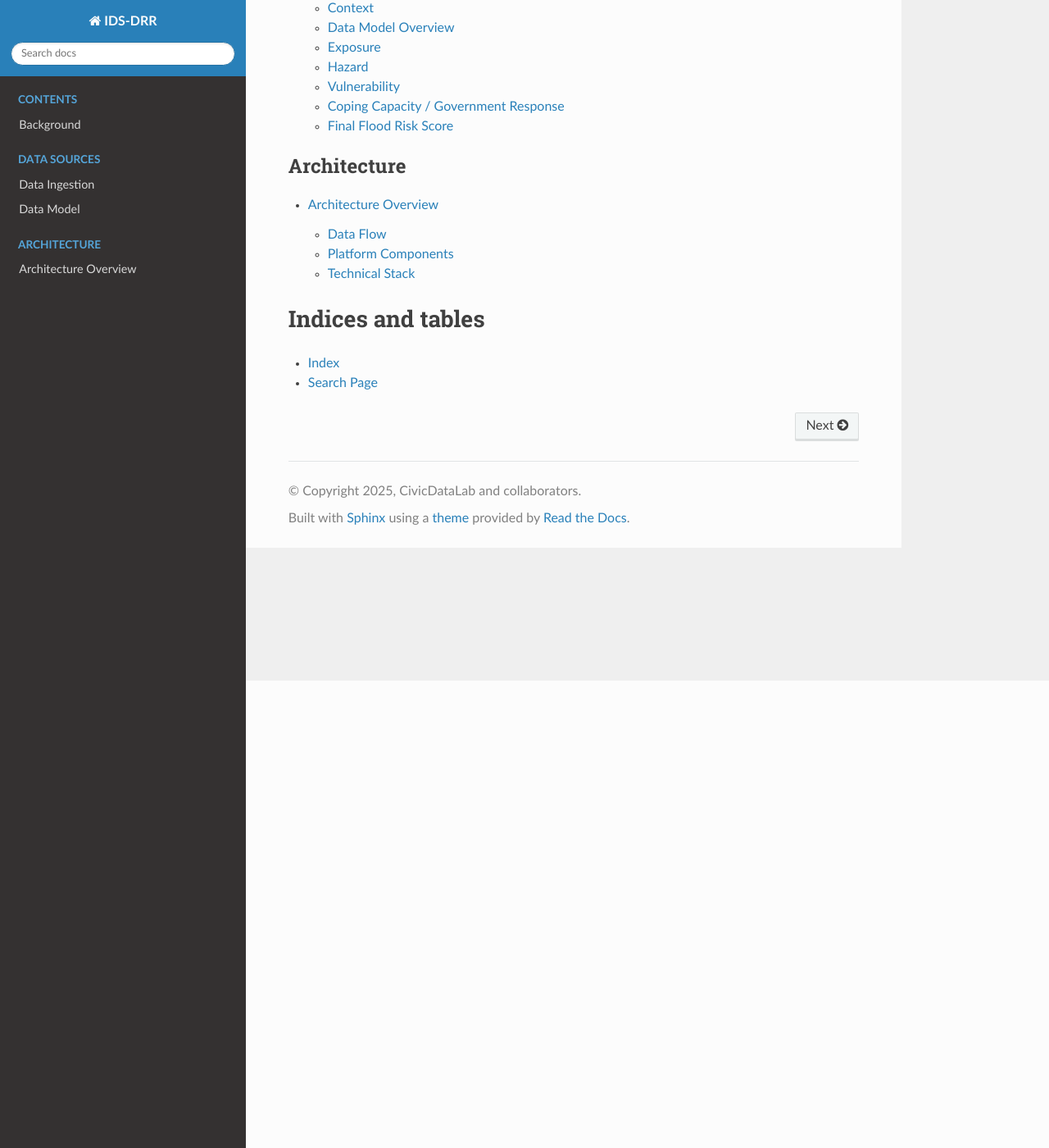
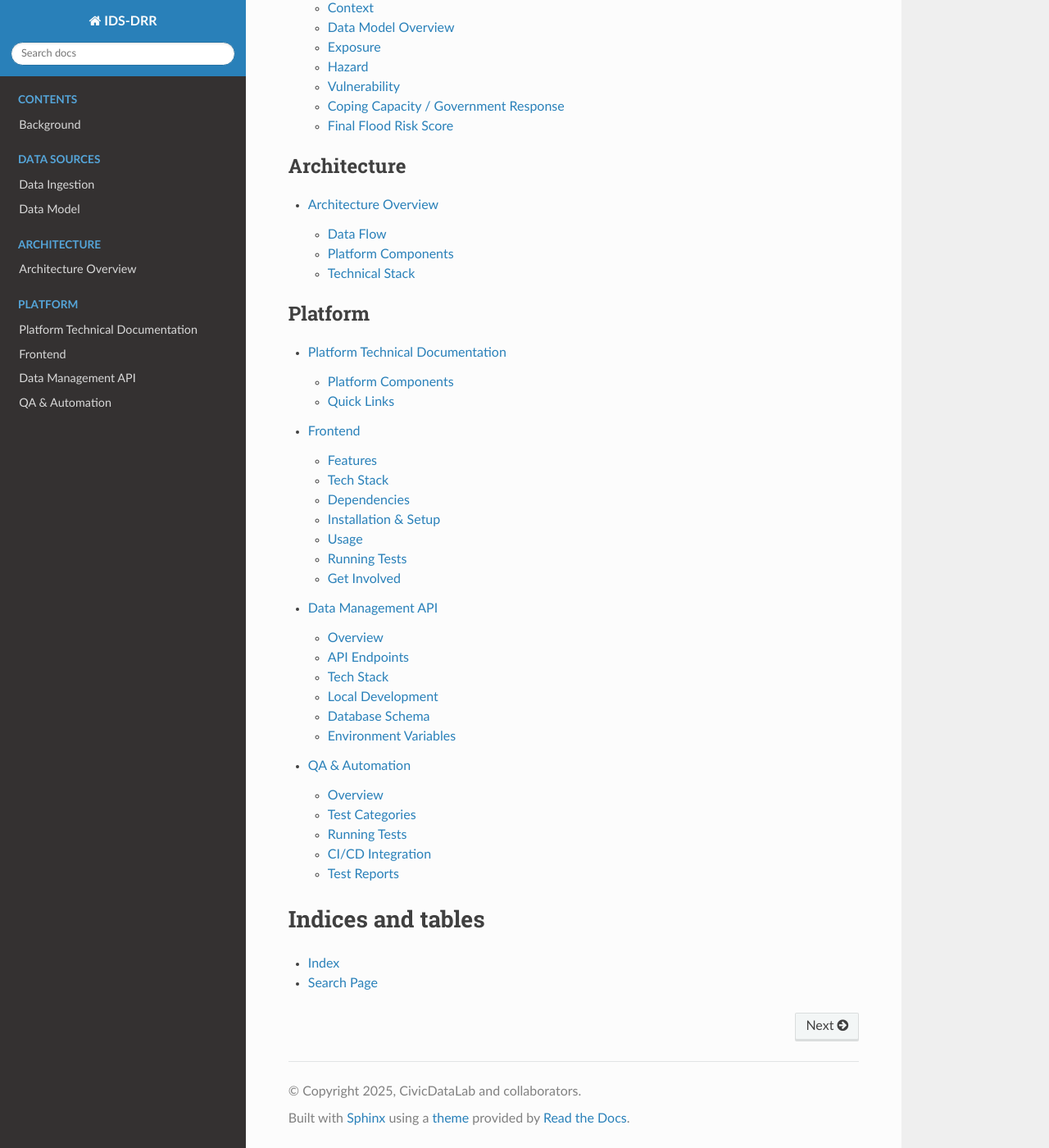
Before and after one commit to CivicDataLab/IDS-DRR, a Sphinx documentation site: the page built from docs/index.rst, in a window 1280 px wide and 1400 px high, scrolled down 570 px. Shown: the whole window at 82% size. Built offline with Sphinx 7.4.7 and the Read the Docs theme 3.1.0, drawn with Linux system fonts in a browser that asks for light colours; some of the changed lines change nothing that is shown.

Commit message:
add platfrom related documentation

````diff
--- a/docs/index.rst
+++ b/docs/index.rst
@@ -22,6 +22,15 @@ Welcome to the documentation for the Intelligent Data Solution for Disaster Risk
 
    architecture/overview
 
+.. toctree::
+   :maxdepth: 2
+   :caption: Platform
+
+   platform/index
+   platform/frontend
+   platform/data-management
+   platform/qa-automation
+
 
 Indices and tables
 ==================
--- /dev/null
+++ b/docs/platform/data-management.md
@@ -0,0 +1,41 @@
+# Data Management API
+
+The Data Management component provides the backend APIs and data management layer for the IDS-DRR platform.
+
+**Repository**: [IDS-DRR-Data-Management](https://github.com/CivicDataLab/IDS-DRR-Data-Management)
+
+## Overview
+
+The Data Management layer handles:
+
+- **Data Storage**: PostgreSQL database for storing processed data and risk scores
+- **API Endpoints**: RESTful APIs for frontend data access
+- **Data Ingestion**: Framework for ingesting processed data from the pipeline
+- **Caching**: Performance optimization for frequently accessed data
+
+## API Endpoints
+
+> **Note**: Full API documentation to be added in the future
+
+## Tech Stack
+
+> **Note**: To be documented in the future
+
+## Local Development
+
+```bash
+# Clone the repository
+git clone https://github.com/CivicDataLab/IDS-DRR-Data-Management.git
+cd IDS-DRR-Data-Management
+
+# Setup instructions
+# TODO
+```
+
+## Database Schema
+
+> **Note**: To be documented in the future
+
+## Environment Variables
+
+> **Note**: To be documented in the future
--- /dev/null
+++ b/docs/platform/frontend.md
@@ -0,0 +1,75 @@
+# Frontend
+
+The IDS-DRR Frontend is the user-facing web application that provides interactive maps, dashboards, and reports for disaster risk reduction decision-making.
+
+**Repository**: [IDS-DRR-Frontend](https://github.com/CivicDataLab/IDS-DRR-Frontend)
+
+## Features
+
+- **Interactive Maps**: Visualize flood risk scores, hazard, exposure, vulnerability, and coping capacity at district and revenue circle levels
+- **Time-based Filtering**: View data across different time periods (monthly)
+- **Boundary Selection**: Toggle between district and revenue circle views
+- **Indicator Selection**: Switch between different risk factors and indicators
+- **Reports**: Generate tailored reports for specific administrative units
+
+## Tech Stack
+
+| Technology | Purpose |
+|------------|---------|
+| **React** | UI framework |
+| **Next.js** | React framework for SSR and routing |
+| **GraphQL** | API query language |
+| **TypeScript** | Type-safe JavaScript (89.3%) |
+| **CSS/SCSS** | Styling |
+
+## Dependencies
+
+The following dependencies must be available globally on your system:
+
+- [Node.js](https://nodejs.org/en/) LTS v18+
+- npm (comes with Node.js)
+
+## Installation & Setup
+
+1. Clone the repository:
+
+   ```bash
+   git clone https://github.com/CivicDataLab/IDS-DRR-Frontend.git
+   ```
+
+2. Navigate to the project directory:
+
+   ```bash
+   cd IDS-DRR-Frontend
+   ```
+
+3. Install the dependencies:
+
+   ```bash
+   npm install --legacy-peer-deps
+   ```
+
+4. Create your local environment configuration from the sample file:
+
+   ```bash
+   cp env.sample .env.local
+   ```
+
+## Usage
+
+After completing the installation steps, run the project locally:
+
+```bash
+npm run dev
+```
+
+## Running Tests
+
+```bash
+npm run test
+```
+
+## Get Involved
+
+- Start by reading the [Code of Conduct](https://github.com/CivicDataLab/IDS-DRR-Frontend)
+- Get familiar with the contributor guidelines explaining the different ways you can support this project
--- /dev/null
+++ b/docs/platform/index.md
@@ -0,0 +1,21 @@
+# Platform Technical Documentation
+
+This section provides technical documentation for the IDS-DRR platform components.
+
+## Platform Components
+
+The IDS-DRR platform consists of three main components:
+
+| Component | Repository | Description |
+|-----------|------------|-------------|
+| **Frontend** | [IDS-DRR-Frontend](https://github.com/CivicDataLab/IDS-DRR-Frontend) | User-facing web application with interactive maps and dashboards |
+| **Data Management** | [IDS-DRR-Data-Management](https://github.com/CivicDataLab/IDS-DRR-Data-Management) | Backend APIs and data management layer |
+| **QA Automation** | [IDS-DRR-QA-Automation](https://github.com/CivicDataLab/IDS-DRR-QA-Automation) | Automated testing and quality assurance |
+| **Data Pipeline** | [IDS-DRR-Pipeline](https://github.com/CivicDataLab/IDS-DRR-Pipeline) | ETL pipelines for data ingestion and processing |
+| **Risk Models (Assam)** | [IDS-DRR-Assam-Risk-Model](https://github.com/CivicDataLab/IDS-DRR-Assam-Risk-Model) | Statistical models for flood risk scoring |
+
+## Quick Links
+
+- [Frontend Documentation](frontend.md)
+- [Data Management API](data-management.md)
+- [QA & Testing](qa-automation.md)
--- /dev/null
+++ b/docs/platform/qa-automation.md
@@ -0,0 +1,54 @@
+# QA & Automation
+
+The QA Automation component provides automated testing and quality assurance for the IDS-DRR platform.
+
+**Repository**: [IDS-DRR-QA-Automation](https://github.com/CivicDataLab/IDS-DRR-QA-Automation)
+
+## Overview
+
+This component ensures the quality and reliability of the IDS-DRR platform through:
+
+- **End-to-End Testing**: Automated browser tests for user workflows
+- **API Testing**: Validation of backend API responses
+- **Regression Testing**: Ensuring new changes don't break existing functionality
+- **Performance Testing**: Load and stress testing for the platform
+
+## Test Categories
+
+### Functional Tests
+
+- Map rendering and interaction
+- Filter functionality
+- Data accuracy validation
+- Report generation
+
+### Integration Tests
+
+- Frontend-Backend communication
+- Data pipeline integration
+- External API dependencies
+
+### Performance Tests
+
+- Page load times
+- API response times
+- Concurrent user handling
+
+## Running Tests
+
+```bash
+# Clone the repository
+git clone https://github.com/CivicDataLab/IDS-DRR-QA-Automation.git
+cd IDS-DRR-QA-Automation
+
+# Setup and run tests
+# TODO
+```
+
+## CI/CD Integration
+
+> **Note**: To be documented in the future.
+
+## Test Reports
+
+> **Note**: To be documented in the future.
````
